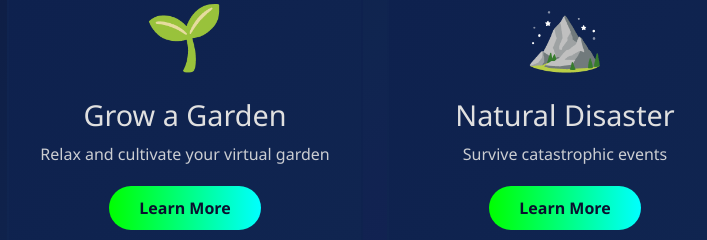
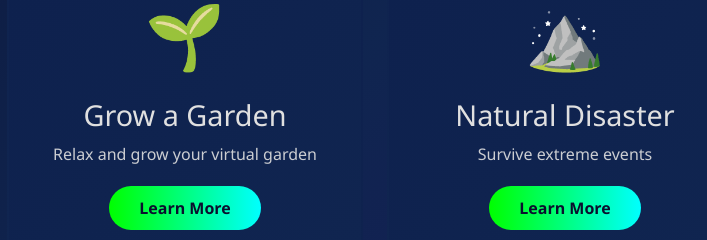
Before and after one commit to khiem2015/JSB, a plain HTML site: page index.html in a window 1280 px wide. Shown: the part 1379-1619 px from the top of the page, 455-1162 px from the left. Drawn offline with nearby package versions, Linux system fonts and the light colour scheme.

Commit message:
bruhhhhh

```diff
--- a/index.html
+++ b/index.html
@@ -725,7 +725,7 @@
                     <img src="https://tr.rbxcdn.com/180DAY-c561035883caed090885a5f3311338b4/768/432/Image/Webp/noFilter" alt="Roblox Game" class="hero-image">
                     <img src="https://encrypted-tbn0.gstatic.com/images?q=tbn:ANd9GcTw7iakGZbdcdOrwYvHZH7_9ekk84eAKcuK8A&s" alt="Roblox Game Screenshot" class="hero-image">
                 </div>
-                <p>Explore Epic Games • Learn & Master Gameplay • Check PC Requirements</p>
+                <p>Explore Epic Games • Learn & Master Gameplay • Check PC Requirements </p>
                 <a href="#games" class="btn btn-learn">Discover Games</a>
                 <div class="scroll-arrow">
                     <i class="fas fa-chevron-down"></i>
@@ -752,7 +752,7 @@
                             <img src= "https://media.tenor.com/ciMrzsfqSGEAAAAM/OwBk3o.gif" alt="Grow a Garden gameplay" class="game-gif">
                             <div class="game-icon">🌱</div>
                             <h3>Grow a Garden</h3>
-                            <p>Relax and cultivate your virtual garden</p>
+                            <p>Relax and grow your virtual garden</p>
                             <button class="btn btn-learn">Learn More</button>
                         </div>
                     </div>
@@ -761,7 +761,7 @@
                             <img src="https://media.tenor.com/jLg4GN_YkCwAAAAM/roblox-roblox-death.gif" alt="Natural Disaster gameplay" class="game-gif">
                             <div class="game-icon">⛰️</div>
                             <h3>Natural Disaster</h3>
-                            <p>Survive catastrophic events</p>
+                            <p>Survive extreme events</p>
                             <button class="btn btn-learn">Learn More</button>
                         </div>
                     </div>
```
